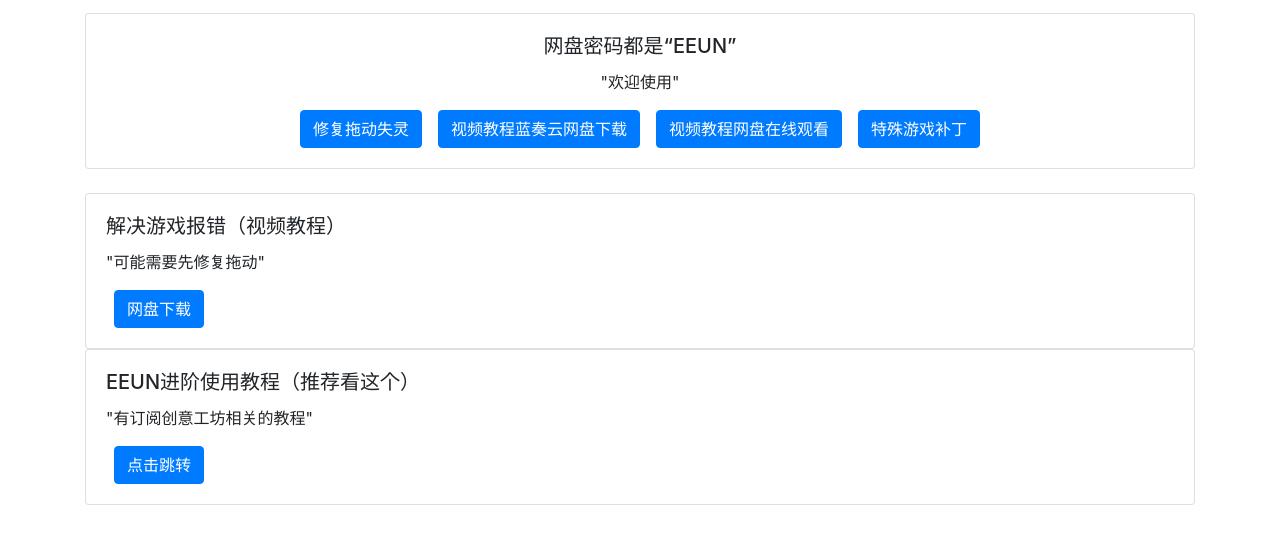
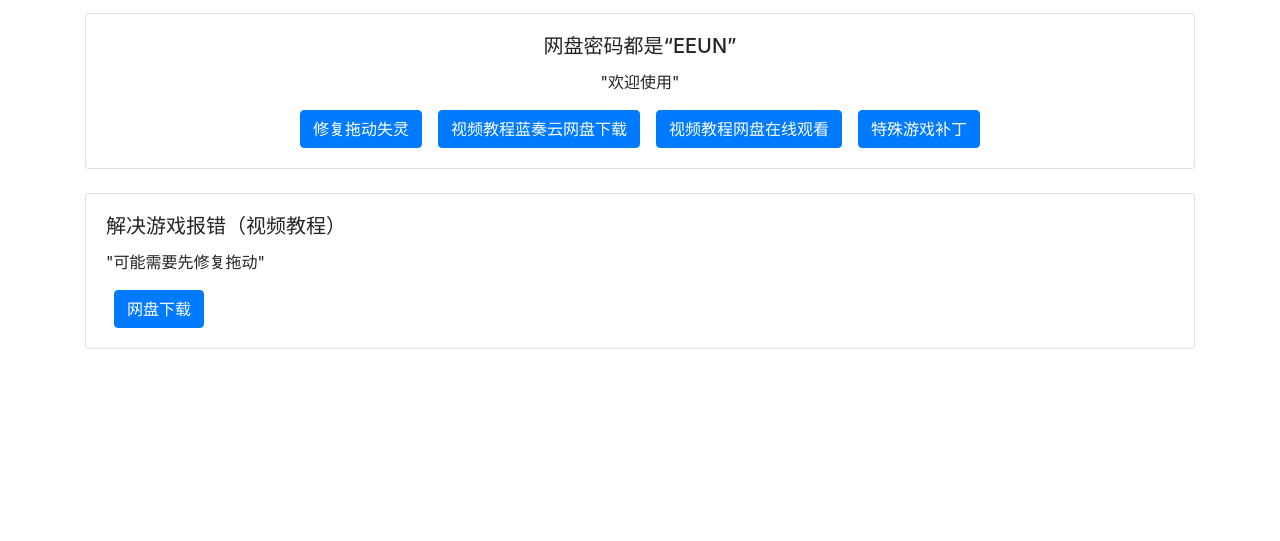
Before and after one commit to EEUNLOCK/MFusage, a plain HTML site: page index.html in a window 1280 px wide. Shown: the part 187-728 px from the top of the page. Drawn offline with nearby package versions, Linux system fonts and the light colour scheme.

Commit message:
Update index.html

```diff
--- a/index.html
+++ b/index.html
@@ -37,14 +37,6 @@
                     <a href="https://wwzh.lanzoup.com/iJvMH2etr6xc" target="_blank" class="btn btn-primary mx-2">网盘下载</a>
                 </div>
             </div>
-            <div class="card">
-                <div class="card-body">
-                    <h5 class="card-title">EEUN进阶使用教程（推荐看这个）</h5>
-                    <p class="card-text">"有订阅创意工坊相关的教程"</p>
-                    <!-- 下载 -->
-                    <a href="https://www.kdocs.cn/l/csJ5SsdMibNL" target="_blank" class="btn btn-primary mx-2">点击跳转</a>
-                </div>
-            </div>
         </div>
     </div>
 </body>
```
